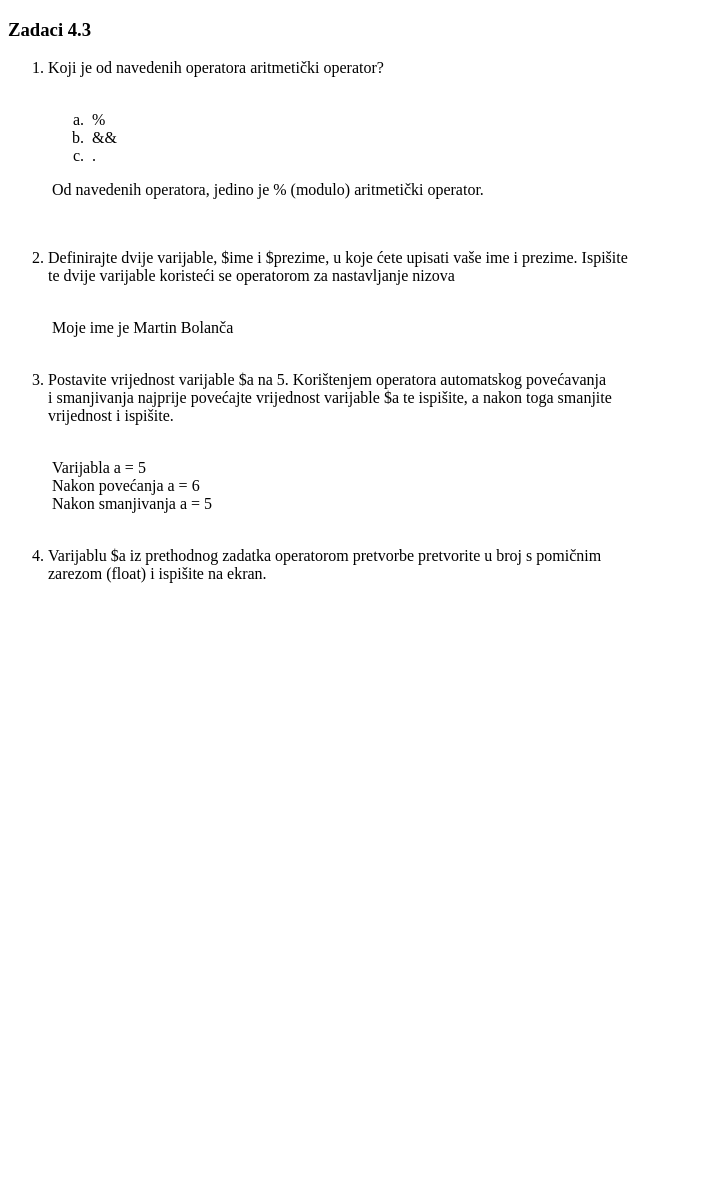
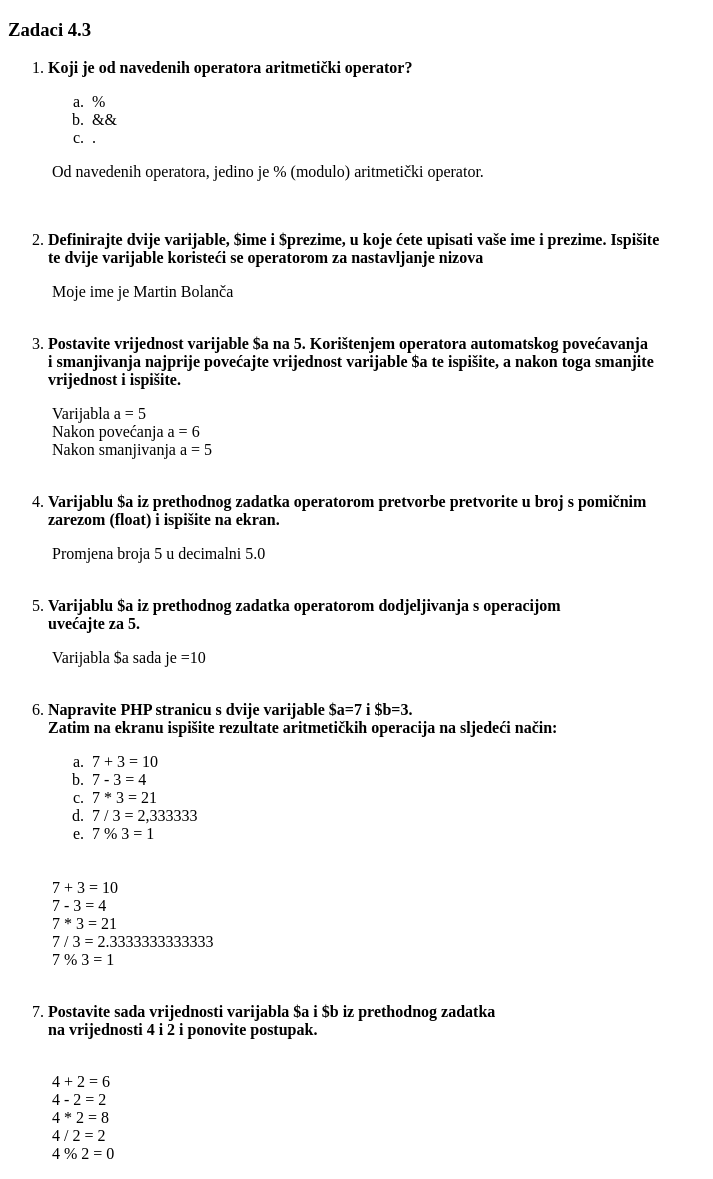
Before and after one commit to AlgebraPHP2020/OsnovePHP, a PHP site: page /zadaca_4.3.php in a window 1280 px wide. Shown: the whole page, without its empty margins (0-713 px from the left). Before the commit the page ends 583 px from the top, so only its background shows below. Run offline with PHP 8.4, Linux system fonts and the light colour scheme.

Commit message:
Dovršena zadaća

```diff
--- a/mbolanca/OSNOVEPHP/zadaca_4.3.php
+++ b/mbolanca/OSNOVEPHP/zadaca_4.3.php
@@ -8,10 +8,10 @@
         <title></title>
     </head>
     <body>
-        <h3>Zadaci 4.3</h3>
+        <h3><strong>Zadaci 4.3</strong></h3>
         <ol>
             <li>
-                <p>Koji je od navedenih operatora aritmetički operator?</p><br>
+                <p><b>Koji je od navedenih operatora aritmetički operator?</b></p>
                 <ol style="list-style-type: lower-alpha;">
                     <li>&nbsp%</li>
                     <li>&nbsp&&</li>
@@ -21,55 +21,114 @@
             </li>
             <br>
             <li>
-                <p>
+                <p><b>
                     Definirajte dvije varijable, $ime i $prezime, u koje ćete upisati vaše ime i prezime.
                     Ispišite <br> te dvije varijable koristeći se operatorom za nastavljanje nizova
-                </p>
-                <br>
+                    </b></p>
 
                     <?php
 
                 $ime="Martin";
                 $prezime="Bolanča";
 
-                echo"&nbspMoje ime je ".$ime." ".$prezime;
+                echo "&nbspMoje ime je ".$ime." ".$prezime;
 
                 ?>
 
             </li>
             <br>
             <li>
-                <p>
+                <p><b>
                     Postavite vrijednost varijable $a na 5. Korištenjem operatora automatskog povećavanja <br>
                     i smanjivanja najprije povećajte vrijednost varijable $a te ispišite, a nakon toga smanjite <br>
                     vrijednost i ispišite.
-                </p>
-                <br>
+                    </b></p>
 
                     <?php
 
                 $a=5;
-                echo"&nbspVarijabla a = ".$a."<br>";
+                echo "&nbspVarijabla a = ".$a."<br>";
                 $a++;
-                echo"&nbspNakon povećanja a = ".$a."<br>";
+                echo "&nbspNakon povećanja a = ".$a."<br>";
                 $a--;
-                echo"&nbspNakon smanjivanja a = ".$a."<br>";
+                echo "&nbspNakon smanjivanja a = ".$a."<br>";
 
                 ?>
 
             </li>
             <br>
             <li>
-                <p>
+                <p><b>
                     Varijablu $a iz prethodnog zadatka operatorom pretvorbe pretvorite u broj s pomičnim<br>
                     zarezom (float) i ispišite na ekran.
-                </p>
+                    </b></p>
+                <?php
+
+                $b=(float)$a;
+                printf("&nbspPromjena broja %s u decimalni %.1f",$a,$b);
+
+                ?>
+            </li>
+            <br>
+            <li>
+                <p><b>
+                    Varijablu $a iz prethodnog zadatka operatorom dodjeljivanja s operacijom <br>
+                    uvećajte za 5.
+                    </b></p>
+                <?php
+
+                $a+=5;
+                echo '&nbspVarijabla $a sada je ='.$a;
+
+                ?>
+            </li>
+            <br>
+            <li>
+                <p><b>
+                    Napravite PHP stranicu s dvije varijable $a=7 i $b=3. <br>
+                    Zatim na ekranu ispišite rezultate aritmetičkih operacija na sljedeći način:
+                    </b></p>
+
+                    <ol style="list-style-type: lower-alpha;">
+                    <li>&nbsp7 + 3 = 10</li>
+                    <li>&nbsp7 - 3 = 4</li>
+                    <li>&nbsp7 * 3 = 21</li>
+                    <li>&nbsp7 / 3 = 2,333333</li>
+                    <li>&nbsp7 % 3 = 1</li>
+                </ol>
+                <br>
+                <?php
+
+                $a=7;
+                $b=3;
+
+                echo "<br>&nbsp".$a." + ".$b." = ".($a+$b);
+                echo "<br>&nbsp".$a." - ".$b." = ".($a-$b);
+                echo "<br>&nbsp".$a." * ".$b." = ".($a*$b);
+                echo "<br>&nbsp".$a." / ".$b." = ".($a/$b);
+                echo "<br>&nbsp".$a." % ".$b." = ".($a%$b);
+
+                ?>
+            </li>
+            <br>
+            <li>
+                <p><b>
+                    Postavite sada vrijednosti varijabla $a i $b iz prethodnog zadatka <br>
+                    na vrijednosti 4 i 2 i ponovite postupak.
+                    </b></p>
+                 <?php
+
+                $a=4;
+                $b=2;
+
+                echo "<br>&nbsp".$a." + ".$b." = ".($a+$b);
+                echo "<br>&nbsp".$a." - ".$b." = ".($a-$b);
+                echo "<br>&nbsp".$a." * ".$b." = ".($a*$b);
+                echo "<br>&nbsp".$a." / ".$b." = ".($a/$b);
+                echo "<br>&nbsp".$a." % ".$b." = ".($a%$b);
+
+                ?>
             </li>
         </ol>
-
-
-        <?php
-        // put your code here
-        ?>
     </body>
 </html>
```
